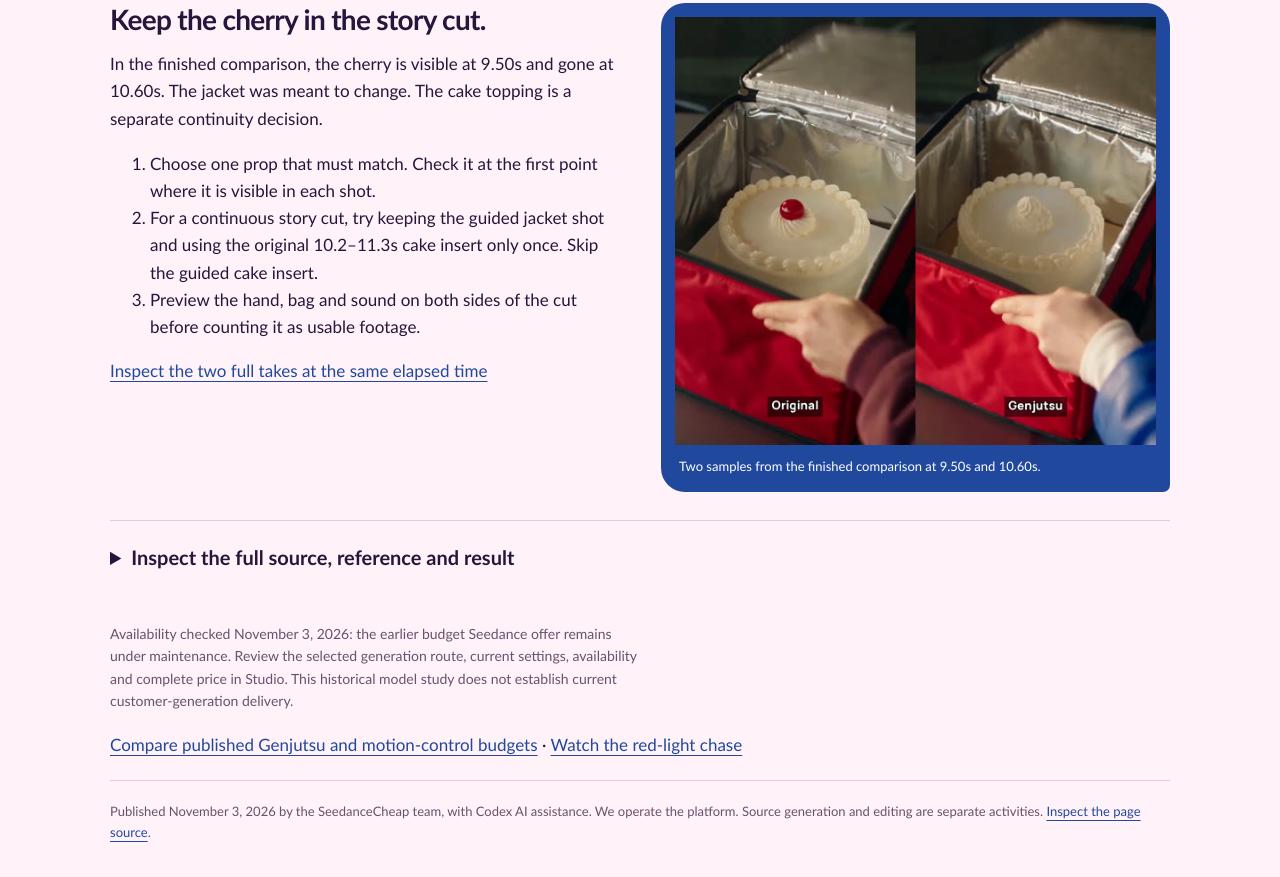
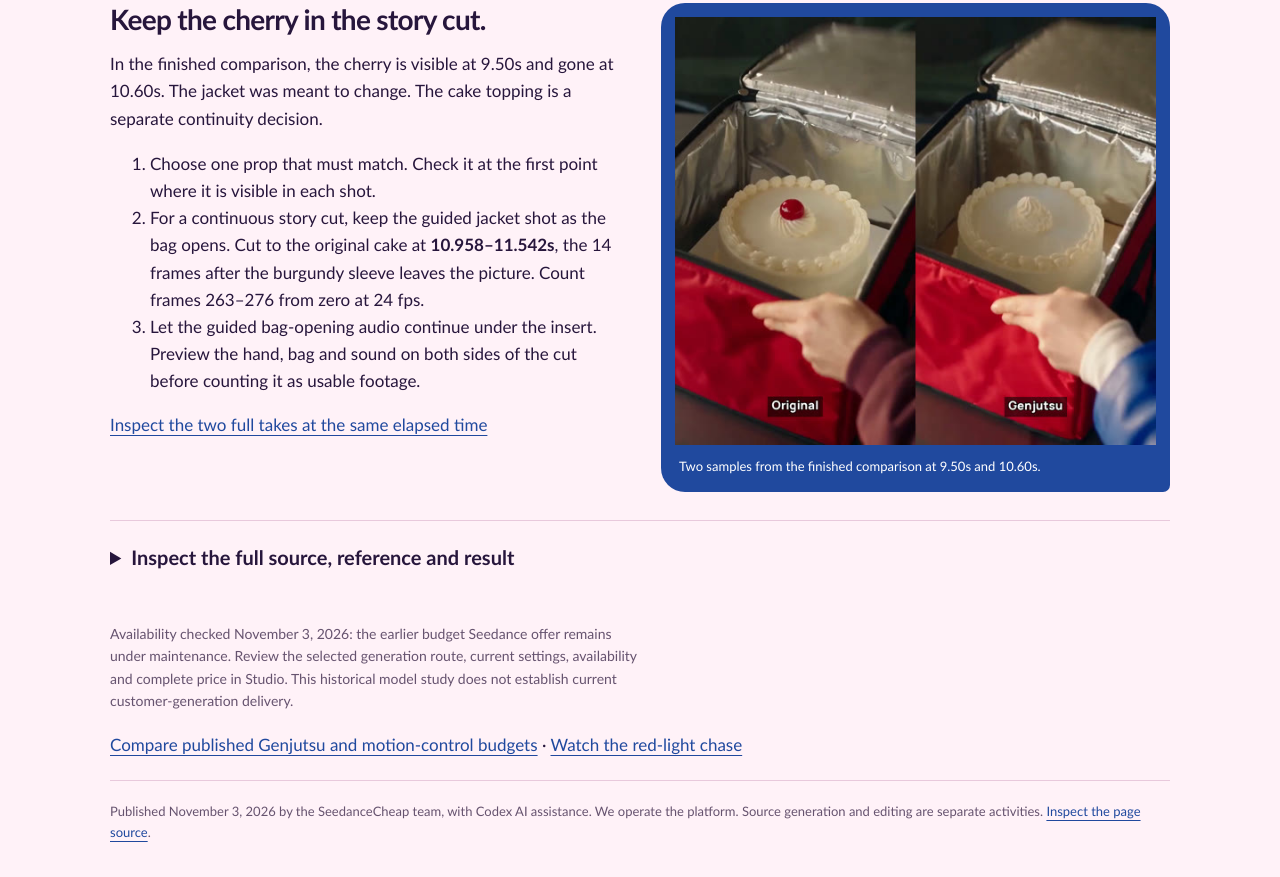
Before and after one commit to pesoszpesosz/seedancecheap-video-cookbook, a website: page docs/one-fight-two-looks.html in a window 1280 px wide. Shown: the part 3057-3934 px from the top of the page. Drawn offline with Linux system fonts and the light colour scheme.

Commit message:
Use the cake frames after the sleeve clears

```diff
--- a/docs/one-fight-two-looks.html
+++ b/docs/one-fight-two-looks.html
@@ -60,7 +60,7 @@
 <div class="next"><h2>Build your own comparison.</h2><p>Add both owned clips to the Video Editor. Use seven clip entries in the order shown, keep the original audio at 1×, and add the scene labels.</p><p>Choose 9:16 at 720 × 1280, full-frame fit, original look, no transitions and normal speed. Review the complete export quote before starting.</p><p><a class="button" data-site-link href="https://seedancecheap.com/studio2/?utm_source=other&amp;utm_medium=watch&amp;utm_campaign=one_fight_nov3&amp;utm_content=editor#editor">Open the Video Editor</a></p><p class="small">The final export quoted 0.5 credit on November 3. That allocates $0.495 from the $99 upfront pack of 100 credits. Source generation and reference creation are separate. We made two export versions, quoting 1 credit in total, to improve the reveal.</p></div>
 </section>
 <section class="notes" id="continuity" aria-labelledby="continuity-heading">
-<div><h2 id="continuity-heading">Keep the cherry in the story cut.</h2><p>In the finished comparison, the cherry is visible at 9.50s and gone at 10.60s. The jacket was meant to change. The cake topping is a separate continuity decision.</p><ol><li>Choose one prop that must match. Check it at the first point where it is visible in each shot.</li><li>For a continuous story cut, try keeping the guided jacket shot and using the original 10.2–11.3s cake insert only once. Skip the guided cake insert.</li><li>Preview the hand, bag and sound on both sides of the cut before counting it as usable footage.</li></ol><p><a data-companion-link href="motion-remix.html#compare-action">Inspect the two full takes at the same elapsed time</a></p></div>
+<div><h2 id="continuity-heading">Keep the cherry in the story cut.</h2><p>In the finished comparison, the cherry is visible at 9.50s and gone at 10.60s. The jacket was meant to change. The cake topping is a separate continuity decision.</p><ol><li>Choose one prop that must match. Check it at the first point where it is visible in each shot.</li><li>For a continuous story cut, keep the guided jacket shot as the bag opens. Cut to the original cake at <strong>10.958–11.542s</strong>, the 14 frames after the burgundy sleeve leaves the picture. Count frames 263–276 from zero at 24 fps.</li><li>Let the guided bag-opening audio continue under the insert. Preview the hand, bag and sound on both sides of the cut before counting it as usable footage.</li></ol><p><a data-companion-link href="motion-remix.html#compare-action">Inspect the two full takes at the same elapsed time</a></p></div>
 <figure class="film"><img src="cake-continuity-frames.jpg" width="540" height="480" loading="lazy" style="display:block;width:100%;height:auto" alt="The original cake has a red cherry at 9.50 seconds. The guided cake has bare frosting at 10.60 seconds."><figcaption>Two samples from the finished comparison at 9.50s and 10.60s.</figcaption></figure>
 </section>
 <details id="inputs"><summary>Inspect the full source, reference and result</summary><p>The 14.9-second action input and the complete 15.1-second guided result are both delivered at 720 × 1280. Our earlier reference uses a blue jacket. This edit adds cuts and labels; it adds no upscaling or replacement music.</p><p>The outfit changes while the red bag, trolley and broad action remain recognizable. The source cake has a cherry; the guided cake does not. Compare the full results when details matter.</p><p><a data-companion-link href="motion-remix.html">Play both complete clips and see the actual reference and prompt</a> · <a href="motion-courier-source.mp4" download>Download source</a> · <a href="motion-courier-result.mp4" download>Download guided result</a></p></details>
```
